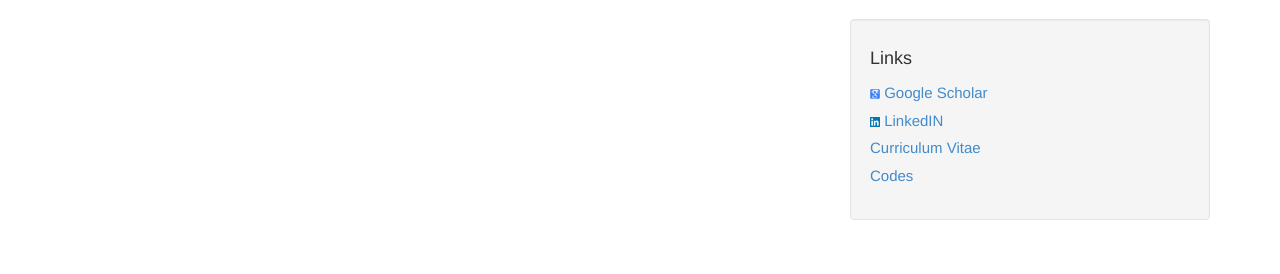
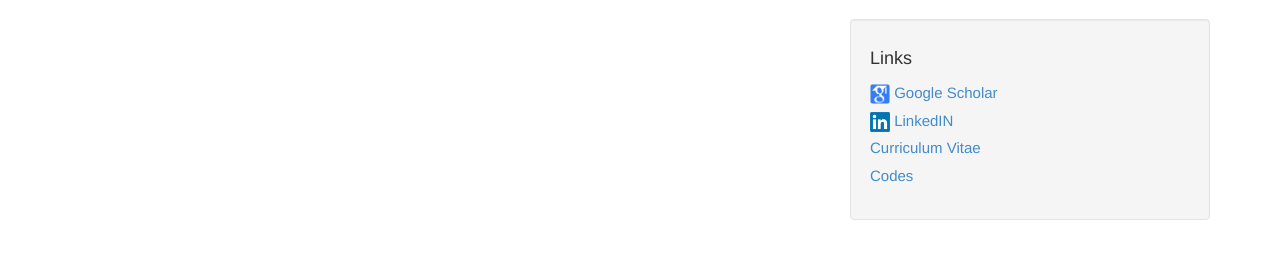
Before and after one commit to july0905/haoyuanzhang1990.github.io, a Jekyll site: the page built from pub.md, in a window 1280 px wide. Shown: the part 314-588 px from the top of the page. Built offline with Jekyll 4.4.1, drawn with Linux system fonts in a browser that asks for light colours.

Commit message:
Update friend_links.html

```diff
--- a/_includes/friend_links.html
+++ b/_includes/friend_links.html
@@ -1,14 +1,14 @@
             <ul class="list-unstyled">
               <li>
 
-                    <img src="google.png" height="10" width="10">
+                    <img src="google.png" height="20" width="20">
                     <a href="https://scholar.google.co.uk/citations?user=gc4d914AAAAJ&hl=en">
                     Google Scholar
                     </a>
               </li>
 
               <li>
-                    <img src="linkedin.png" height="10" width="10">
+                    <img src="linkedin.png" height="20" width="20">
                     <a href="https://www.linkedin.com/in/haoyuan-zhang-b4541492/?trk=hp-identity-photo">
                       LinkedIN
                     </a>
```
